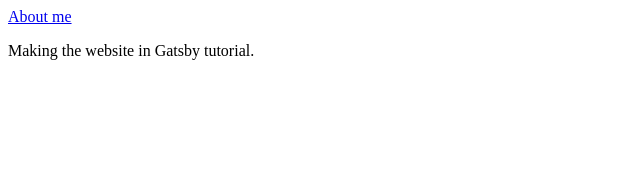
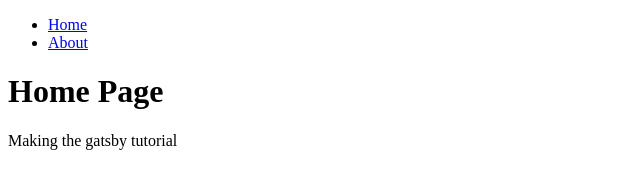
Before and after one commit to witch-factory/blog-renewal, a Gatsby site: page / in a window 1280 px wide. Shown: the whole page, without its empty margins (0-640 px from the left). Built offline with nearby package versions, Linux system fonts and the light colour scheme; Gatsby itself is replaced by a stand-in of ours.

Commit message:
레이아옷 요소 분리

```diff
--- a/src/components/layout.js
+++ b/src/components/layout.js
@@ -0,0 +1,20 @@
+import * as React from 'react'
+import {Link} from 'gatsby'
+
+const Layout=({pageTitle, children})=>{
+    return (
+        <main>
+            <title>{pageTitle}</title>
+            <nav>
+                <ul>
+                    <li><Link to="/">Home</Link></li>
+                    <li><Link to="/about">About</Link></li>
+                </ul>
+            </nav>
+            <h1>{pageTitle}</h1>
+            {children}
+        </main>
+    )
+}
+
+export default Layout
--- a/src/pages/index.js
+++ b/src/pages/index.js
@@ -1,14 +1,12 @@
 import * as React from 'react'
-import {Link} from 'gatsby'
+import Layout from "../components/layout"
 
-const Indexpage=()=>{
+const IndexPage=()=>{
     return(
-        <main>
-            <title>Home page</title>
-            <Link to="/about">About me</Link>
-            <p>Making the website in Gatsby tutorial.</p>
-        </main>
+        <Layout pageTitle="Home Page">
+            <p>Making the gatsby tutorial</p>
+        </Layout>
     )
 }
 
-export default Indexpage
+export default IndexPage
```
Also changed, not shown: src/pages/about.js (+3 -6 lines).
